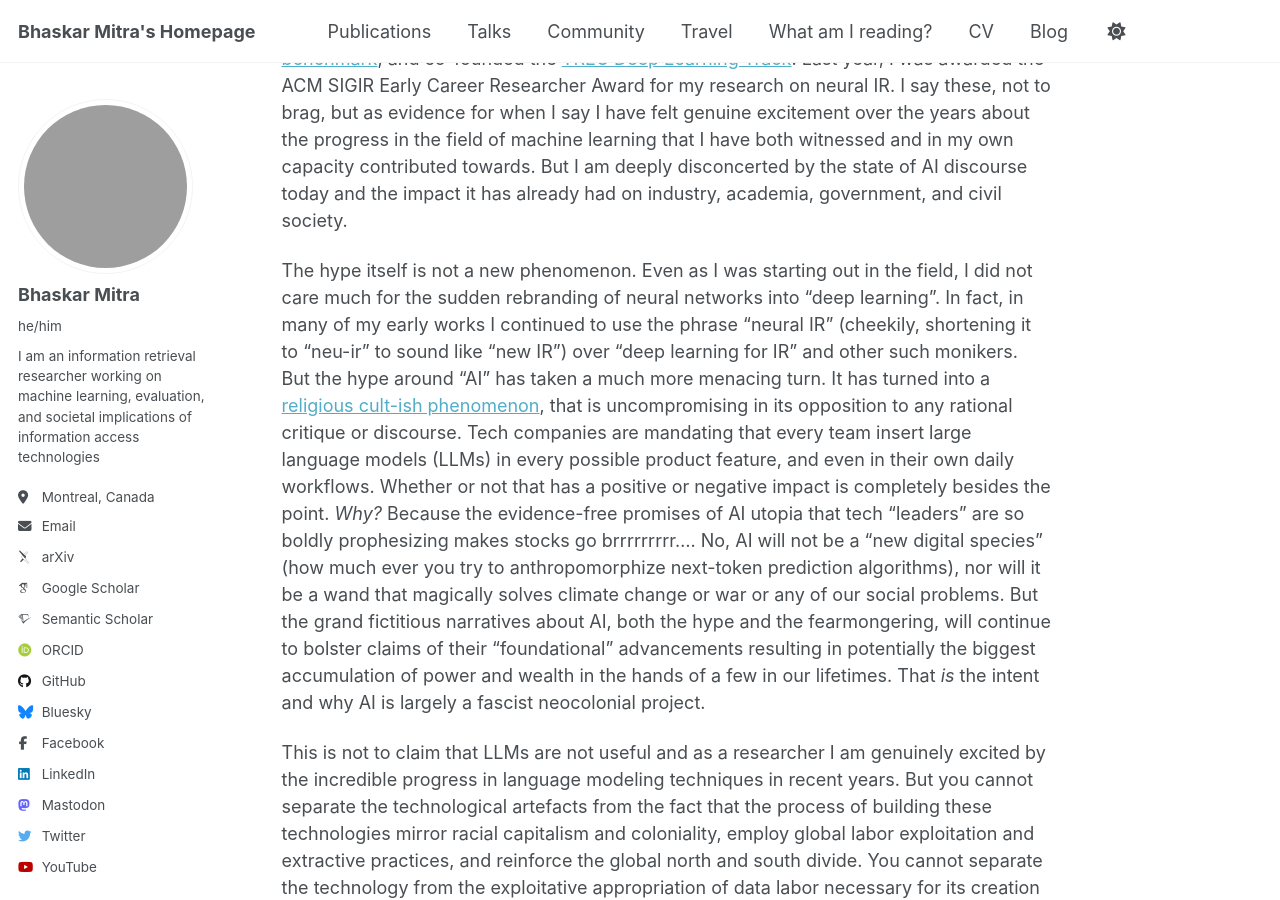
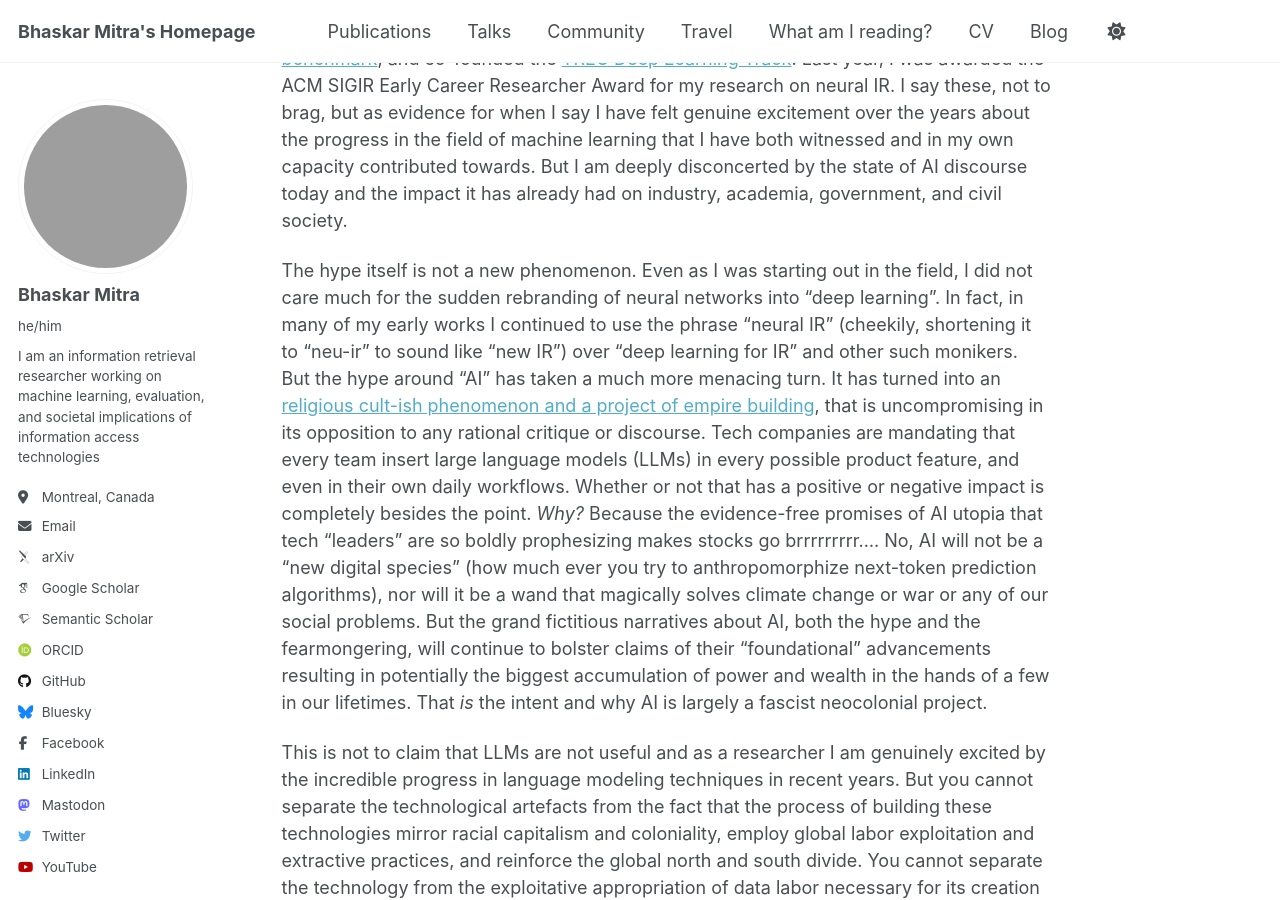
Before and after one commit to bhaskar-mitra/bhaskar-mitra.github.io, a Jekyll site: the page built from _posts/2025-07-16-why-i-am-leaving-big-tech.md, in a window 1280 px wide and 900 px high, scrolled down 1348 px. Built offline with Jekyll 4.4.1, drawn with Linux system fonts in a browser that asks for light colours; some web fonts are replaced; grey boxes are pictures that could not be loaded.

Commit message:
Update 2025-07-16-why-i-am-leaving-big-tech.md

```diff
--- a/_posts/2025-07-16-why-i-am-leaving-big-tech.md
+++ b/_posts/2025-07-16-why-i-am-leaving-big-tech.md
@@ -43,7 +43,7 @@ The hype itself is not a new phenomenon.
 Even as I was starting out in the field, I did not care much for the sudden rebranding of neural networks into "deep learning".
 In fact, in many of my early works I continued to use the phrase "neural IR" (cheekily, shortening it to "neu-ir" to sound like "new IR") over "deep learning for IR" and other such monikers.
 But the hype around "AI" has taken a much more menacing turn.
-It has turned into a [religious cult-ish phenomenon](https://www.youtube.com/watch?v=6ovuMoW2EGk), that is uncompromising in its opposition to any rational critique or discourse.
+It has turned into an [religious cult-ish phenomenon and a project of empire building](https://www.youtube.com/watch?v=6ovuMoW2EGk), that is uncompromising in its opposition to any rational critique or discourse.
 Tech companies are mandating that every team insert large language models (LLMs) in every possible product feature, and even in their own daily workflows.
 Whether or not that has a positive or negative impact is completely besides the point.
 _Why?_
```
